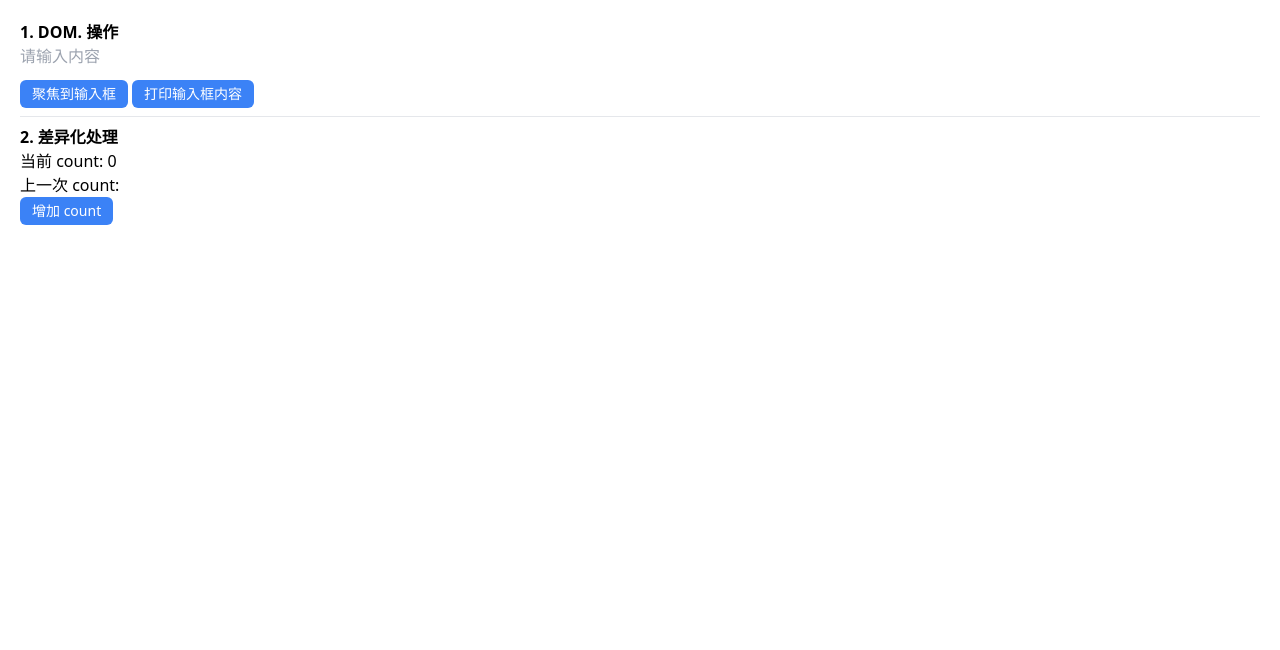
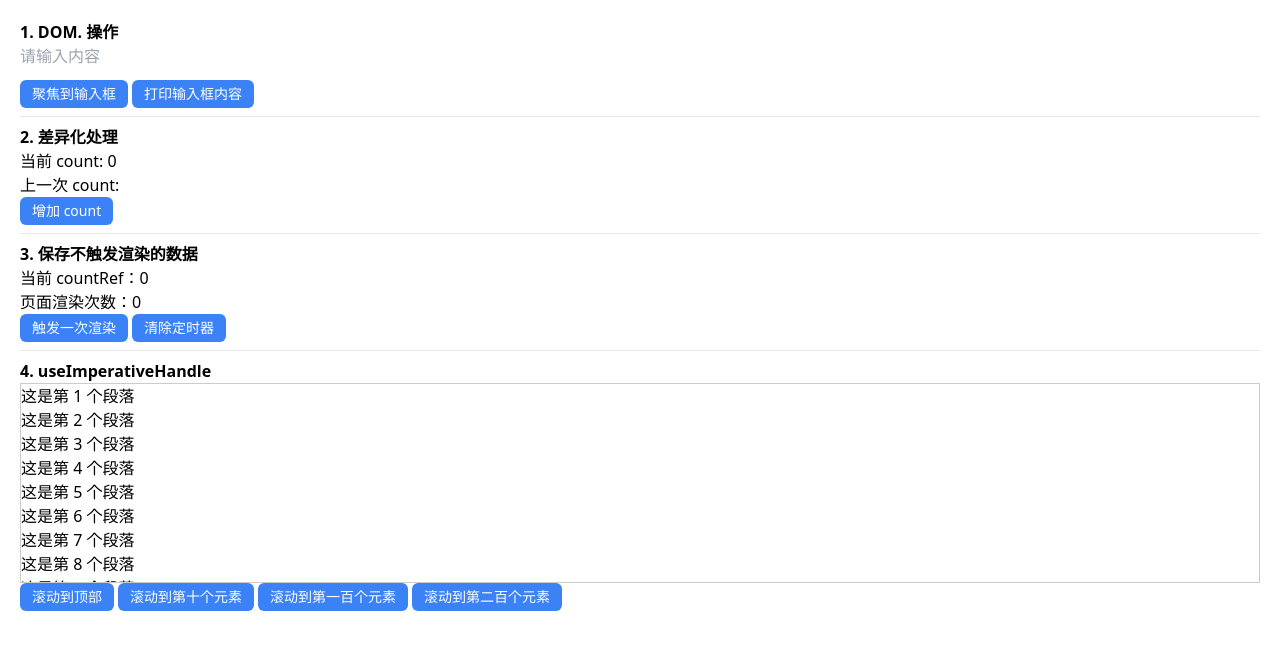
Before and after one commit to lynxlangya/matrix, a React (Vite) app in the folder playgrounds/react-starter/: page /use-ref in a window 1280 px wide. Shown: the top 650 px of the page. Built offline with nearby package versions, Linux system fonts and the light colour scheme.

Commit message:
feat: 新增 useRef 示例组件
- feat: 添加 Timer Example 示例，展示 useRef 保存不触发渲染的数据
- feat: 添加 useImperativeHandle 钩子示例
- refactor: 更新 UseRefExample 组件布局

```diff
--- /dev/null
+++ b/playgrounds/react-starter/src/pages/UseRefExample/ImperativeHandle/ChildComponent.tsx
@@ -0,0 +1,59 @@
+import { forwardRef, useImperativeHandle, useRef, Ref } from 'react';
+
+export interface ChildRef {
+  scrollToTop: () => void;
+  scrollToIndex: (index: number) => void;
+}
+
+
+// useImperativeHandle(ref, createHandle, [deps]) 用来控制暴露给父组件的内容，
+// 避免父组件直接访问子组件的所有 DOM、逻辑或状态。
+// 这是一种受控暴露的方式，子组件可以根据需要暴露或隐藏方法给父组件，增强可维护性。
+
+const ChildComponent = forwardRef((_props, ref: Ref<ChildRef>) => {
+  const divRef = useRef<HTMLDivElement | null>(null);
+
+  useImperativeHandle(ref, () => ({
+    scrollToTop() {
+      if (divRef.current) {
+        divRef.current.scrollTo({
+          top: 0,
+          behavior: 'smooth',
+        });
+      }
+    },
+
+    scrollToIndex(index: number) {
+      // Custom logging function for better user experience
+      if (!divRef.current) {
+        console.error('divRef.current 不存在');
+        return;
+      }
+
+      if (index > divRef.current.children.length) {
+        console.error('index 超出范围');
+        return;
+      }
+      const child = divRef.current.children[index - 1];
+      if (child) {
+        child.scrollIntoView({
+          behavior: 'smooth',
+          block: 'start',
+        });
+      }
+    },
+  }));
+
+  return (
+    <div
+      ref={divRef}
+      style={{ height: 200, overflow: 'auto', border: '1px solid #ccc' }}
+    >
+      {Array.from({ length: 100 }, (_, i) => (
+        <p key={i}>这是第 {i + 1} 个段落</p>
+      ))}
+    </div>
+  );
+});
+
+export default ChildComponent;
--- /dev/null
+++ b/playgrounds/react-starter/src/pages/UseRefExample/ImperativeHandle/ParentComponent.tsx
@@ -0,0 +1,40 @@
+// ParentComponent.tsx
+import { useRef } from 'react';
+import ChildComponent, { ChildRef } from './ChildComponent';
+import Button from '@/components/Button';
+
+function ParentComponent() {
+  const childRef = useRef<ChildRef>(null);
+
+  const handleScrollToTop = () => {
+    if (childRef.current) {
+      childRef.current.scrollToTop();
+    }
+  };
+
+  const handleScrollToIndex = (index: number) => {
+    if (childRef.current) {
+      childRef.current.scrollToIndex(index);
+    }
+  };
+
+  return (
+    <div>
+      <ChildComponent ref={childRef} />
+      <Button className="mr-1" onClick={handleScrollToTop}>
+        滚动到顶部
+      </Button>
+      <Button className="mr-1" onClick={() => handleScrollToIndex(10)}>
+        滚动到第十个元素
+      </Button>
+      <Button className="mr-1" onClick={() => handleScrollToIndex(100)}>
+        滚动到第一百个元素
+      </Button>
+      <Button onClick={() => handleScrollToIndex(200)}>
+        滚动到第二百个元素
+      </Button>
+    </div>
+  );
+}
+
+export default ParentComponent;
--- /dev/null
+++ b/playgrounds/react-starter/src/pages/UseRefExample/TimerExample/index.tsx
@@ -0,0 +1,44 @@
+import { useRef, useState, useEffect } from 'react';
+import Button from '@/components/Button';
+
+function TimerExample() {
+  const [renderCount, setRenderCount] = useState(0);
+  const intervalRef = useRef<number | null>(null);
+  const countRef = useRef<number>(0); // 不触发渲染的计数
+
+  useEffect(() => {
+    intervalRef.current = window.setInterval(() => {
+      countRef.current++;
+      console.log('countRef current value:', countRef.current);
+    }, 1000);
+
+    // 清理定时器
+    return () => {
+      if (intervalRef.current) {
+        clearInterval(intervalRef.current);
+      }
+    };
+  }, []);
+
+  const handleTriggerRerender = () => {
+    setRenderCount((prev) => prev + 1);
+  };
+
+  const clearTimer = () => {
+    if (intervalRef.current) {
+      clearInterval(intervalRef.current);
+    }
+  }
+
+  return (
+    <div>
+      <p>当前 countRef：{countRef.current}</p>
+      <p>页面渲染次数：{renderCount}</p>
+      <Button className='mr-1' onClick={handleTriggerRerender}>触发一次渲染</Button>
+
+      <Button onClick={clearTimer}>清除定时器</Button>
+    </div>
+  );
+}
+
+export default TimerExample;
--- a/playgrounds/react-starter/src/pages/UseRefExample/index.tsx
+++ b/playgrounds/react-starter/src/pages/UseRefExample/index.tsx
@@ -1,5 +1,7 @@
 import PreviousExample from './PreviousExample/index';
 import FocusInput from './FocusInput/index';
+import TimerExample from './TimerExample/index';
+import ImperativeHandle from './ImperativeHandle/ParentComponent'
 
 const UseRefExample = () => {
   return (
@@ -10,6 +12,14 @@ const UseRefExample = () => {
       <hr className="my-2" />
       <p className="font-bold">2. 差异化处理</p>
       <PreviousExample />
+
+      <hr className="my-2" />
+      <p className="font-bold">3. 保存不触发渲染的数据</p>
+      <TimerExample />
+
+      <hr className="my-2" />
+      <p className="font-bold">4. useImperativeHandle</p>
+      <ImperativeHandle />
     </div>
   );
 };
```
